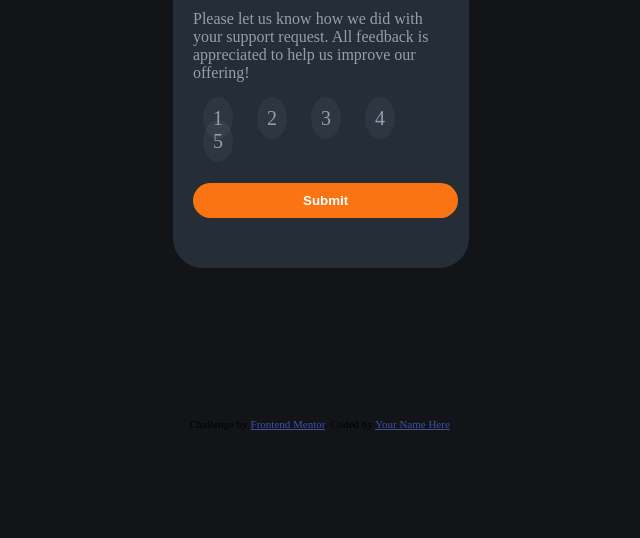
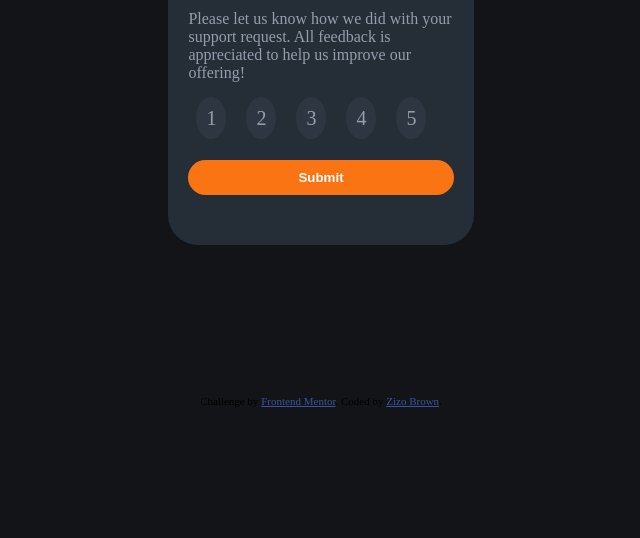
Before and after one commit to Zizo95/Interactive-rating-component, a plain HTML site: page index.html in a window 1280 px wide. Shown: the part 262-800 px from the top of the page, without its empty margins (319-959 px from the left). Drawn offline with Linux system fonts and the light colour scheme.

Commit message:
updated html

```diff
--- a/index.html
+++ b/index.html
@@ -59,7 +59,7 @@
 
   <div class="attribution">
     Challenge by <a href="https://www.frontendmentor.io?ref=challenge" target="_blank">Frontend Mentor</a>.
-    Coded by <a href="#">Your Name Here</a>.
+    Coded by <a href="#">Zizo Brown</a>.
   </div>
   <script src="script.js"></script>
 </body>
--- a/style.css
+++ b/style.css
@@ -11,7 +11,7 @@ main{
   padding: 20px;
   align-items: center;
   margin: 150px auto;
-  width: 20%;
+  width: min-content;
 }
 
 section{
@@ -47,7 +47,7 @@ h1{
   border-radius: 50%;
   padding: 10px;
   cursor: pointer;
-  margin: 30px 10px;
+  margin: 30px 8px;
 
 }
 .numbers:hover{
```
